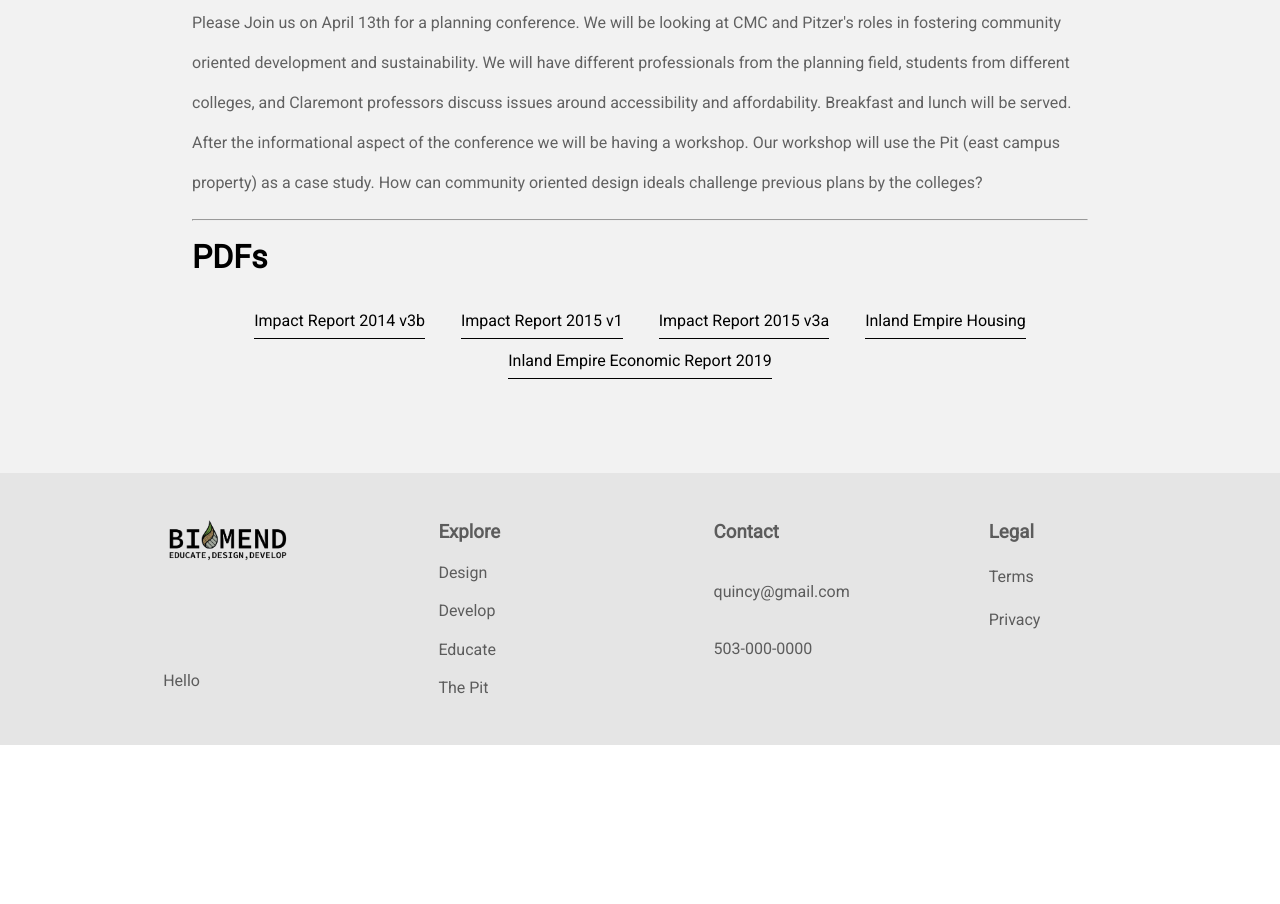
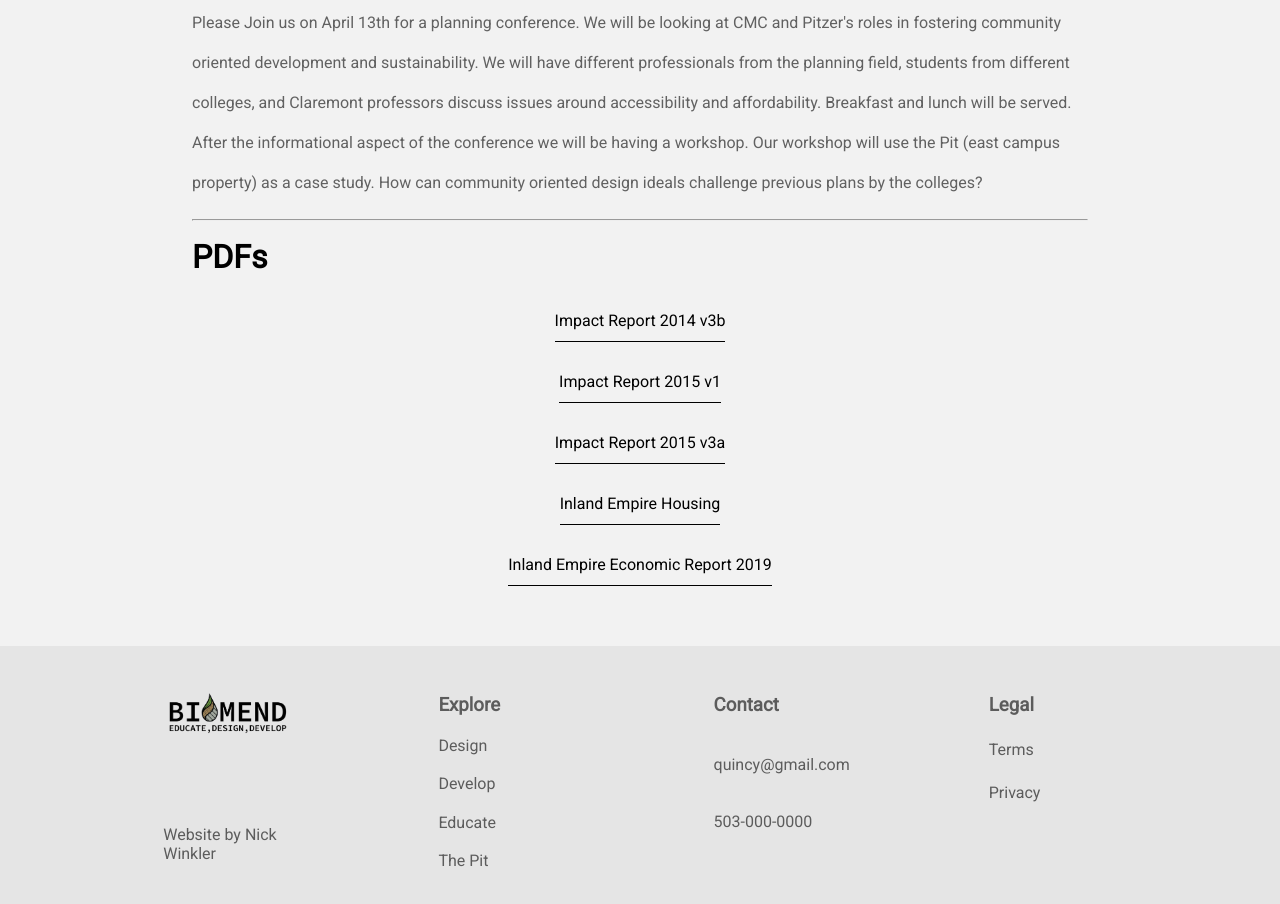
Before and after one commit to ndubs18/biomend, a website: page thepit.html in a window 1280 px wide. Shown: the part 2833-3737 px from the top of the page. Before the commit the page ends 3578 px from the top, so only its background shows below. Drawn offline with Linux system fonts and the light colour scheme.

Commit message:
minor fixes

```diff
--- a/assets/thepit.css
+++ b/assets/thepit.css
@@ -44,18 +44,17 @@ header.thePit {
 }
 
 .pdfs {
-    height: 7rem;
-    width: 95%;
+    height: auto;
     margin: 0 auto;
-    text-align: center
 }
 
 .pdfs a {
+    display: block;
+    width: fit-content;
     text-decoration: none;
-    margin: 0 1rem 1rem;
     color: black;
     border-bottom: 1.5px solid black;
-    padding-bottom: .5rem;
+    margin: 1.25rem auto 0;
 }
 
 .pdfs a:hover {
--- a/thepit.html
+++ b/thepit.html
@@ -134,7 +134,7 @@
 
                     <ul class="footer_brand">
                         <li><img src="assets/images/Final_Logo_Wordmark.png" alt=""></li>
-                        <li>Hello</li>
+                        <li>Website by Nick Winkler</li>
                     </ul>
 
                     <ul class="explore">
```
Also changed, not shown: index.html (+3 -3 lines).
